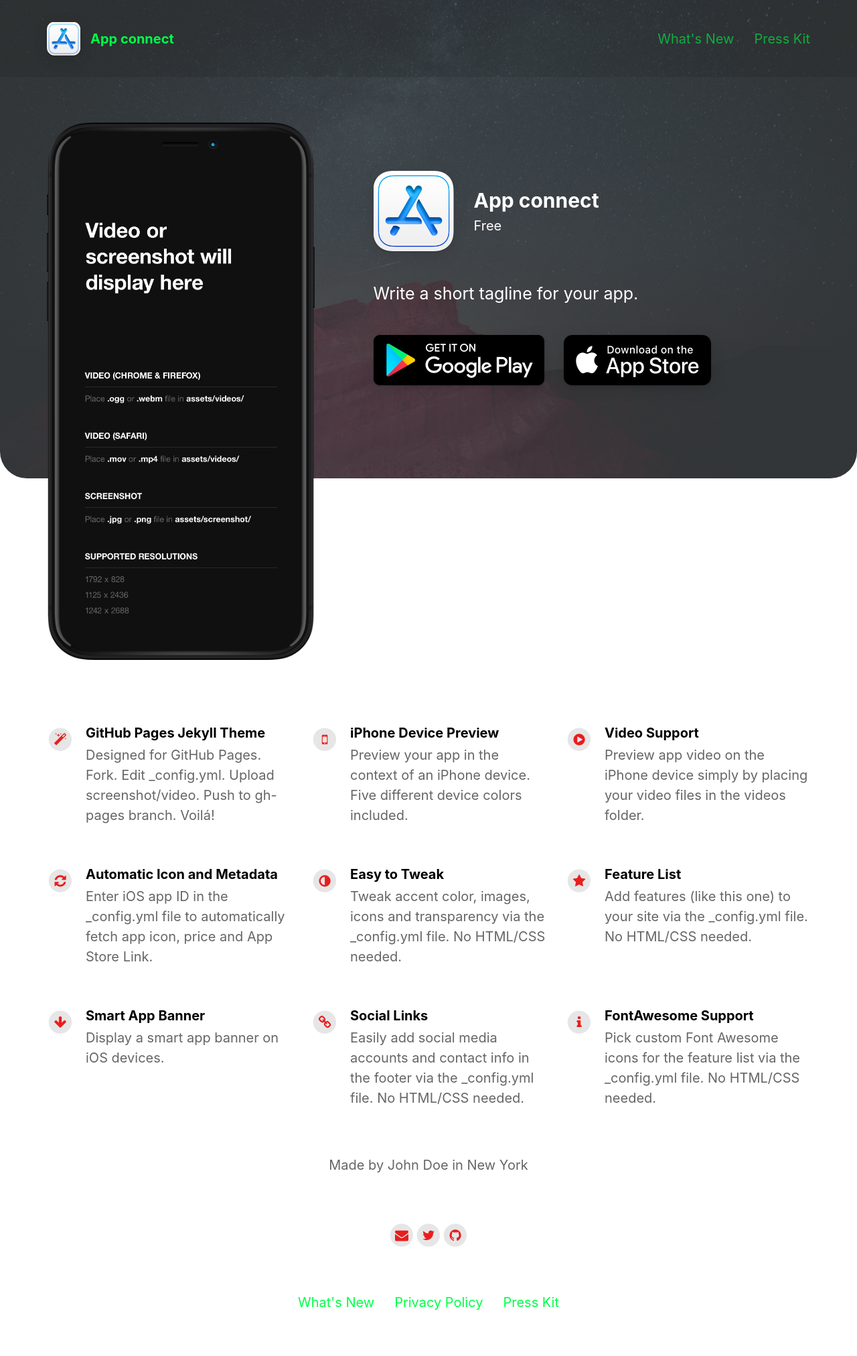
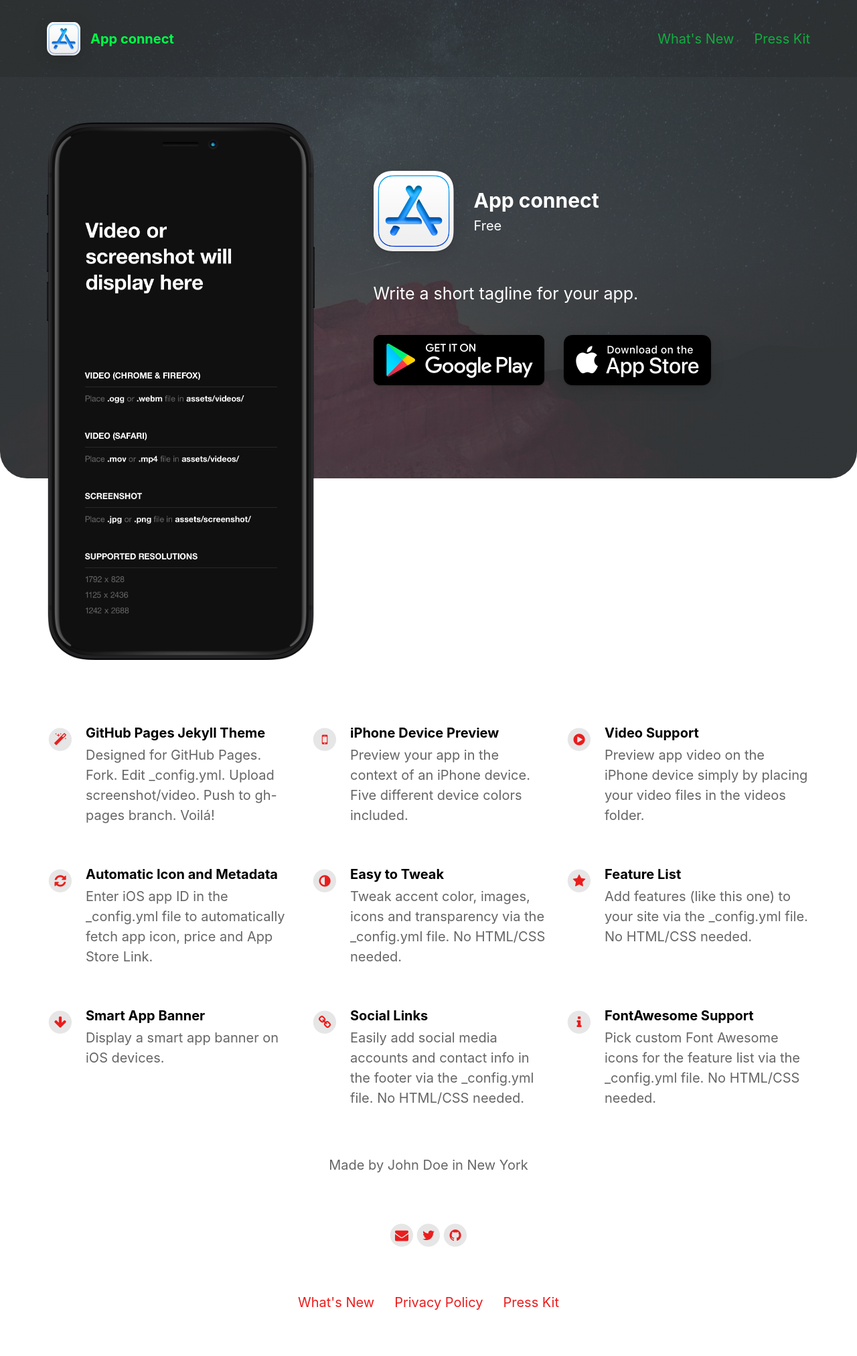
Before and after one commit to heydavid-dev/automatic-7-276, a Jekyll site: the page built from index.html, in a window 1280 px wide. Shown: the whole page at 67% size. Built offline with Jekyll 4.4.1, drawn with Linux system fonts in a browser that asks for light colours; nearby versions of some CDN libraries.

Commit message:
Update _config.yml

```diff
--- a/_config.yml
+++ b/_config.yml
@@ -82,7 +82,7 @@ device-color                              : black
 
 body-background-color                     : "#ffffff"
 
-link-color                                : "#00ff48"
+link-color                                : "#ea1d1d"
 
 app-title-color                           : "#ffffff"
 app-price-color                           : "#ffffff"
```
